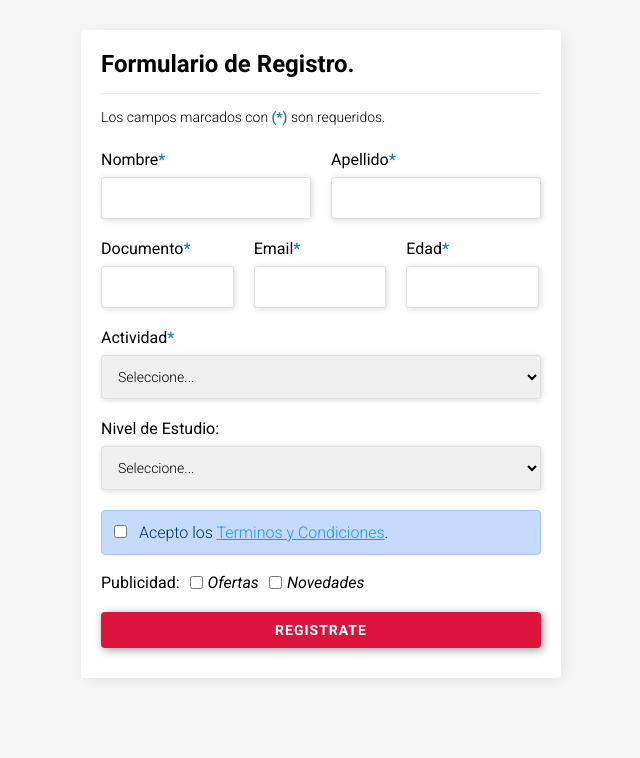
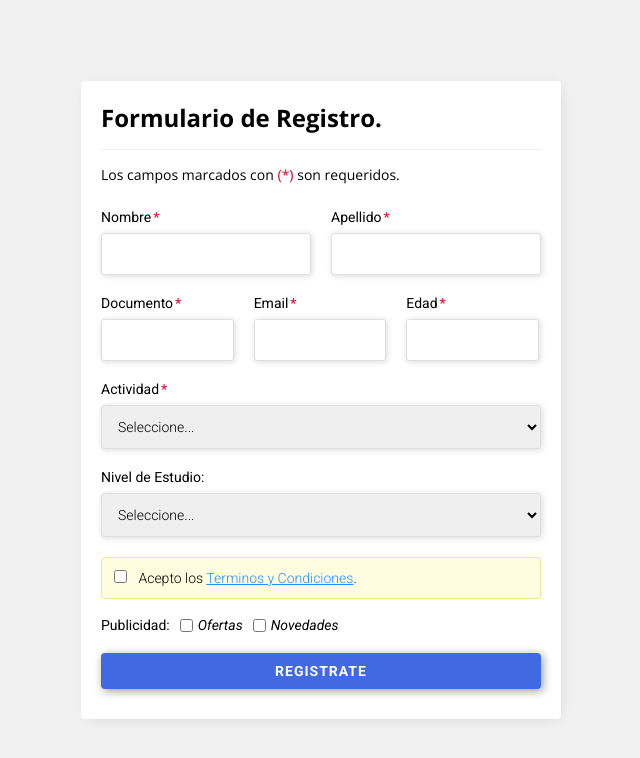
Before and after one commit to ggambale/gg-formulario-validaciones, a plain HTML site: page index.html in a window 1280 px wide. Shown: the whole page, without its empty margins (319-959 px from the left). Drawn offline with nearby package versions, Linux system fonts and the light colour scheme.

Commit message:
Correccion y cambio de estilos

```diff
--- a/index.html
+++ b/index.html
@@ -7,7 +7,8 @@
     <link rel="stylesheet" href="style.css">
 </head>
 <body>
-    <div id="container">
+    <div class="container">
+        <div class="main">
             <div id="registroForm">
                 <h2>Formulario de Registro.</h2>
                 <h5>Los campos marcados con <span class="required">(*)</span> son requeridos.</h5>
@@ -81,6 +82,7 @@
                 </form>
             </div>
         </div>
+    </div>
     <script src="script.js"></script>
 </body>
 </html>
--- a/style.css
+++ b/style.css
@@ -1,17 +1,17 @@
+@import url('https://fonts.googleapis.com/css2?family=Open+Sans:ital,wght@0,300..800;1,300..800&display=swap');
 @import url('https://fonts.googleapis.com/css2?family=Roboto:ital,wght@0,100;0,300;0,400;0,500;0,700;0,900;1,100;1,300;1,400;1,500;1,700;1,900&display=swap');
 
 html {
     width: 100%;
     height: 100%;
+    padding: 0;
+    margin: 0;
 }
 
 body {
+    font-family: "Open Sans", sans-serif;
     width: 100%;
     height: 100%;
-    font-family: "Roboto", sans-serif;
-    font-weight: 400;
-    font-style: normal;
-    background-color: #f5f5f5;
     margin: 0;
     padding: 0;
 }
@@ -20,12 +20,21 @@ body {
     box-sizing: border-box;
 }
 
-#container {
+.container {
+    width: 100%;
+    height: 100%;
+    background-color: rgb(241, 241, 241);
+    display: flex;
+    align-items: center;
+    justify-content: center;
+}
+
+.main {
     display: flex;
     flex-direction: column;
-    justify-content: start;
-    align-items: center;
-    padding: 30px 20px;
+    margin: 20px;
+    width: 100%;
+    max-width: 480px;
 }
 
 #registroForm {
@@ -84,9 +93,11 @@ h5 {
 
 label {
     display: flex;
+    font-size: 14px;
     font-weight: 400;
     margin-bottom: 8px;
     align-items: center;
+    font-family: "Roboto", sans-serif;
 }
 
 label.inline {
@@ -100,9 +111,8 @@ label.tyc input {
 label.tyc {
     padding: 12px;
     width: 100%;
-    border: 1px solid rgb(156, 196, 255);
-    background-color: rgb(196, 219, 253);
-    color: rgb(0, 45, 112);
+    border: 1px solid rgb(241, 232, 149);
+    background-color: rgb(255, 252, 223);
     font-weight: 300;
     border-radius: 4px;
 }
@@ -131,7 +141,7 @@ select {
 
 input[type="submit"] {
     font-weight: bold;
-    background-color: crimson;
+    background-color: royalblue;
     color: white;
     border: none;
     padding: 10px;
@@ -146,7 +156,7 @@ input[type="submit"] {
 }
 
 input[type="submit"]:hover {
-    background-color: rgb(153, 7, 36);
+    background-color: rgb(40, 73, 170);
     box-shadow: none;
     transition: background-color .4s ease, box-shadow .4s ease;
 }
@@ -163,14 +173,18 @@ input[type="submit"]:active {
 
 .error-input {
     border-color: rgba(220, 20, 60, 0.4);
-    box-shadow: 0px 0px 10px 0px rgba(220, 20, 60, 0.4) !important;
+    box-shadow: 0px 0px 10px 0px rgba(220, 20, 60, 0.2) !important;
     outline-color: transparent;
     outline-width: 2px;
     outline-style: dotted;
 }
 
+label .required {
+    margin-left: 2px;
+}
+
 .required {
-    color: rgb(7, 129, 170);
+    color: crimson;
     font-weight: 500;
 }
 
```
Lines whose indentation alone changed are shown as unchanged.
